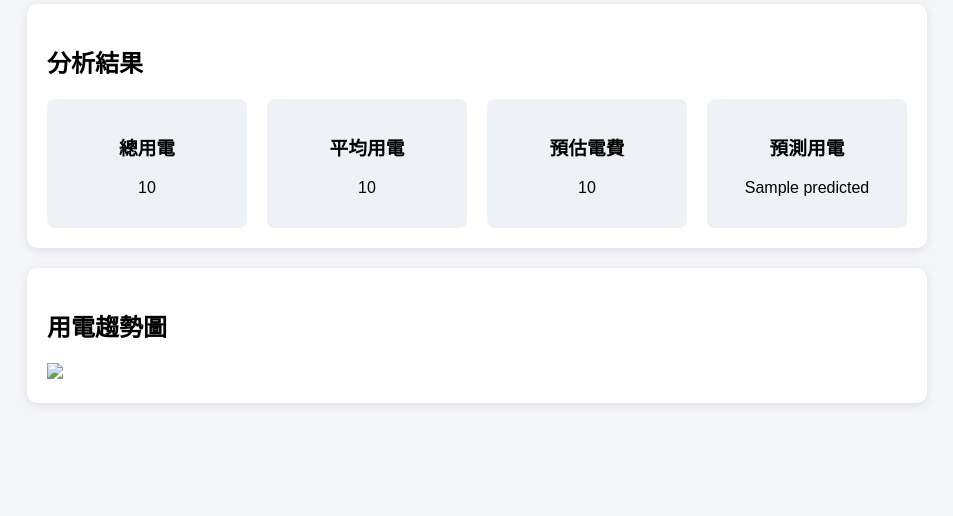
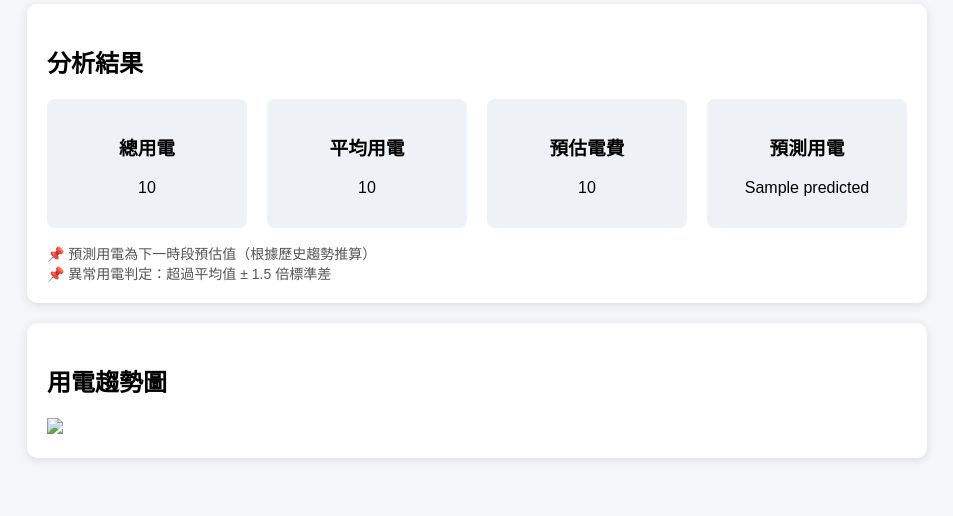
Before and after one commit to jordan911116-coder/energy-ai, a Flask app: template templates/index.html in a window 1280 px wide. Shown: the part 298-814 px from the top of the page, without its empty margins (163-1116 px from the left). Before the commit the page ends 703 px from the top, so only its background shows below. Run offline with Flask 3, Linux system fonts and the light colour scheme; the template is opened without the code that fills it: most values are stand-ins (such as "Sample title", 1, 10 or a date in 2020).

Commit message:
Update index.html

```diff
--- a/templates/index.html
+++ b/templates/index.html
@@ -52,6 +52,12 @@ button:hover {
     padding: 15px;
     border-radius: 8px;
     text-align: center;
+}
+
+.info {
+    margin-top: 15px;
+    font-size: 14px;
+    color: #555;
 }
 
 .error {
@@ -109,6 +115,11 @@ button:hover {
     </div>
 </div>
 
+<div class="info">
+📌 預測用電為下一時段預估值（根據歷史趨勢推算）<br>
+📌 異常用電判定：超過平均值 ± 1.5 倍標準差
+</div>
+
 {% endif %}
 </div>
 
```
